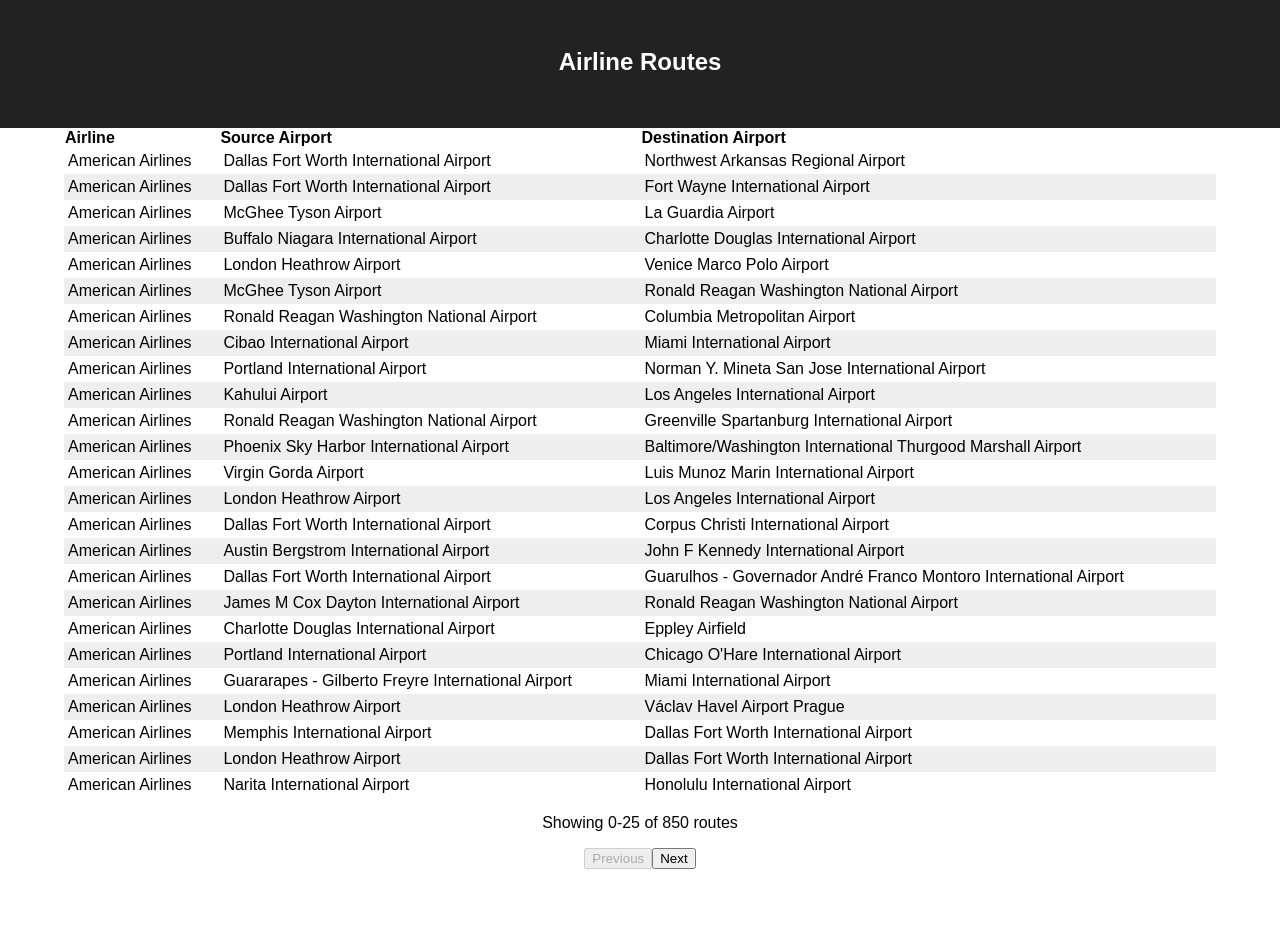
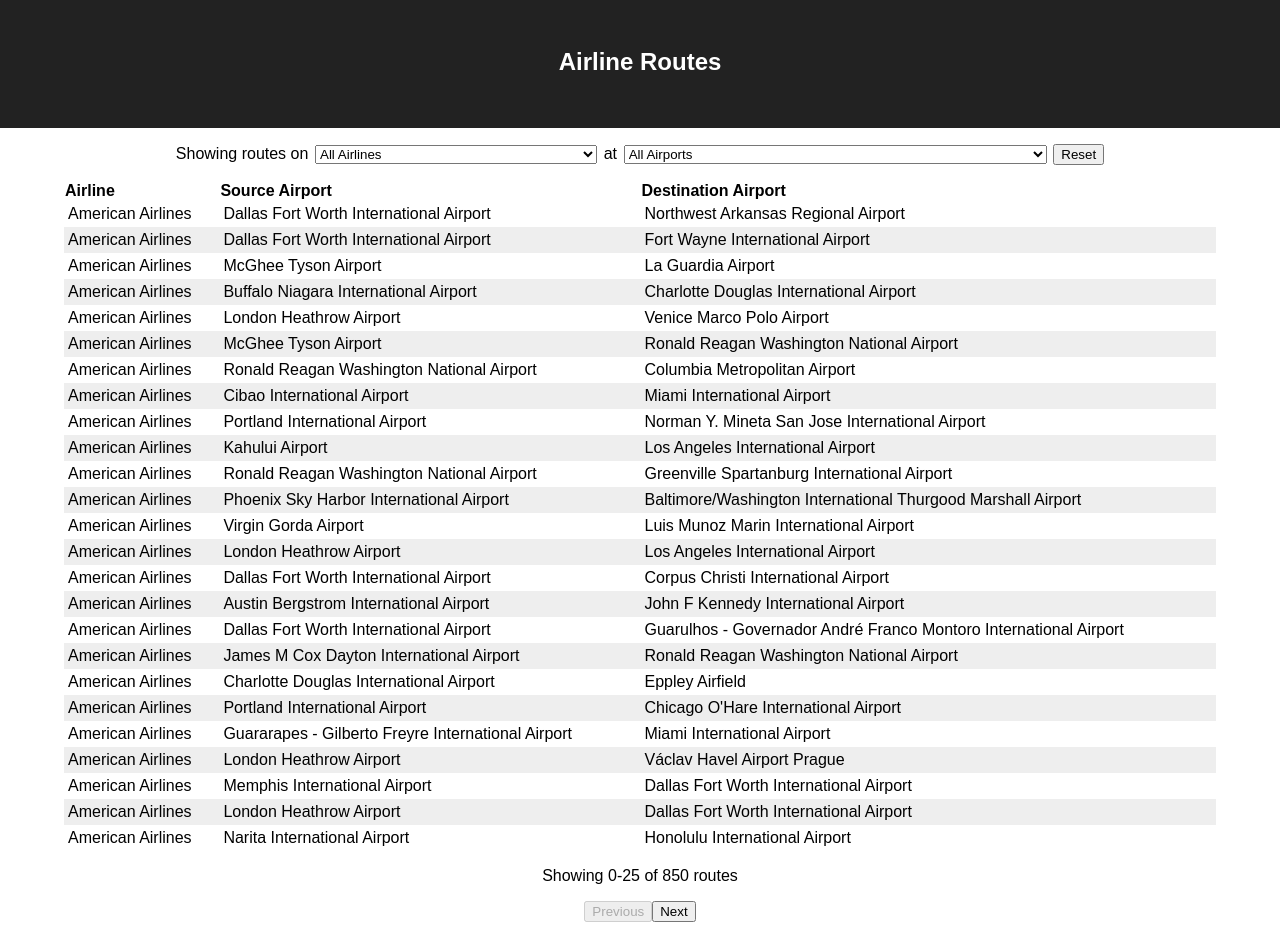
Before and after one commit to a1kn/flying, a React (Create React App) app: page / in a window 1280 px wide. Before the commit the page ends 885 px from the top, so only its background shows below. Built offline with nearby package versions, Linux system fonts and the light colour scheme.

Commit message:
Add filtering

```diff
--- a/src/App.js
+++ b/src/App.js
@@ -2,14 +2,43 @@
 import './App.css';
 import Data from './data.js'
 import Table from './components/Table'
+import Filter from './components/Filter'
 
 class App extends Component {
+  constructor(props) {
+    super(props);
+    this.state = {
+      airline: 'all',
+      airport: 'all',
+    };
+  }
+
   formatValue(property, value) {
     if (property === 'airline') {
       return Data.getAirlineById(value)
     } else if (property === 'src' || property === 'dest') {
       return Data.getAirportByCode(value)
     }
+  }
+
+  selectAirline = (id) => {
+    if (id === 'all') {
+      this.setState({airline: 'all'})
+    } else {
+      this.setState({airline: +id})
+    }
+  }
+
+  selectAirport = (code) => {
+    this.setState({airport: code})
+  }
+
+  resetFilters = (e) => {
+    e.preventDefault()
+    this.setState({
+      airline: 'all',
+      airport: 'all',
+    })
   }
 
   render() {
@@ -19,15 +48,59 @@
       {name: 'Destination Airport', property: 'dest'},
     ];
 
+    const filterRoutesByAirline = Data.routes.filter((route) => {
+      return route.airline === this.state.airline || this.state.airline === 'all';
+    });
+
+    const filterRoutesByAirport = Data.routes.filter((route) => {
+      return route.src === this.state.airport
+        || route.dest === this.state.airport
+        || this.state.airport === 'all'
+    });
+
+    const filterAirlines = Data.airlines.filter((airline) => {
+      return filterRoutesByAirport.some((route) => route.airline === airline.id)
+    });
+
+    const filterAirports = Data.airports.filter((airport) => {
+      return filterRoutesByAirline.some((route) => route.src === airport.code
+        || route.dest === airport.code)
+    });
+
+    const selectedRoutes = Data.routes.filter((route) => (
+      (route.airline === this.state.airline || this.state.airline === 'all')
+      && (route.dest === this.state.airport || route.src === this.state.airport
+          || this.state.airport === 'all')
+    ));
+
     return (
       <div className="app">
         <header className="header">
           <h1 className="title">Airline Routes</h1>
         </header>
         <section>
+          <p>
+            Showing routes on
+            <Filter
+              options={filterAirlines}
+              value='id'
+              onSelect={this.selectAirline}
+              default='All Airlines'
+            />
+            at
+            <Filter
+              options={filterAirports}
+              value='code'
+              onSelect={this.selectAirport}
+              default='All Airports'
+            />
+            <button onClick={this.resetFilters}>
+              Reset
+            </button>
+          </p>
           <Table
             columns={columns}
-            rows={Data.routes}
+            rows={selectedRoutes}
             format={this.formatValue}
             perPage={25}
           />
--- /dev/null
+++ b/src/components/Filter.js
@@ -0,0 +1,29 @@
+import React, { Component } from 'react'
+
+class Filter extends Component {
+  handleSelect = (e) => {
+    e.preventDefault();
+    this.props.onSelect(e.target.value)
+  }
+
+  render() {
+    const options = this.props.options.map((option) => {
+      const value = option[this.props.value]
+      return (
+        <option key={value} value={value}>
+          { option.name }
+        </option>
+      )
+    })
+
+    options.unshift(<option key="all" value="all">{this.props.default}</option>)
+
+    return (
+      <select key={this.props.value} onChange={this.handleSelect}>
+        {options}
+      </select>
+    )
+  }
+}
+
+export default Filter
--- a/src/components/Table.js
+++ b/src/components/Table.js
@@ -19,9 +19,9 @@
   }
 
   render() {
-    const header = this.props.columns.map((col) => {
+    const displayTableHeader = this.props.columns.map((col) => {
       return (
-        <th>{col.name}</th>
+        <th key={col.name}>{col.name}</th>
       );
     });
 
@@ -29,20 +29,20 @@
 
     const displayRows = this.props.rows.slice(
       routeIdx, (routeIdx + this.props.perPage)
-    ).map((row) => {
+    ).map((row, idx) => {
       const cell = this.props.columns.map((col) => {
         const value = row[col.property]
-        return <td>{this.props.format(col.property, value)}</td>
+        return <td key={value}>{this.props.format(col.property, value)}</td>
       })
 
       return (
-        <tr>
+        <tr key={idx}>
           {cell}
         </tr>
       )
     });
 
-    const pagination = (
+    const displayPagination = (
       <div className='pagination'>
         <p>
           Showing {routeIdx}-{routeIdx + this.props.perPage} of&nbsp;
@@ -73,14 +73,14 @@
         <table className='routes-table'>
           <thead>
             <tr>
-              {header}
+              {displayTableHeader}
             </tr>
           </thead>
           <tbody>
             {displayRows}
           </tbody>
         </table>
-        {pagination}
+        {displayPagination}
       </div>
     );
   }
--- a/src/data.js
+++ b/src/data.js
@@ -1403,4 +1403,4 @@
   return airports.find((airport) => airport.code === code).name;
 };
 
-export default {routes, getAirlineById, getAirportByCode};
+export default {routes, airports, airlines, getAirlineById, getAirportByCode};
```
